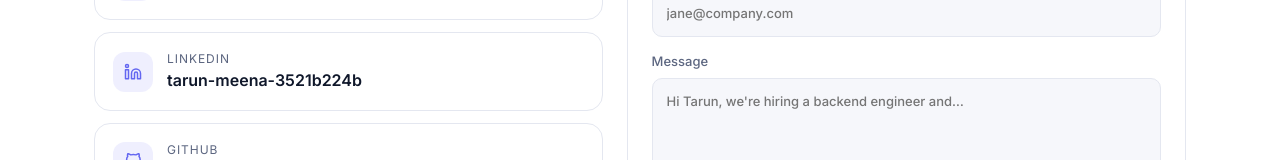
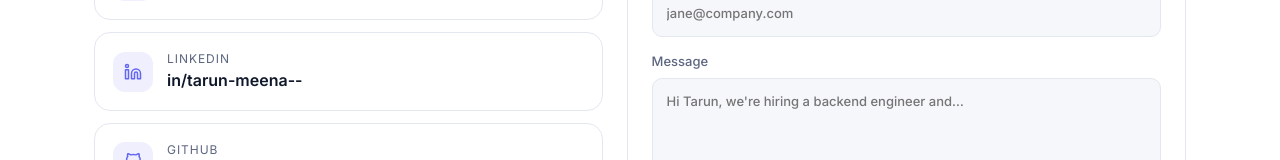
Before and after one commit to Tarunmeena656/portfolio, a React (Vite) app: page / in a window 1280 px wide. Shown: the part 9059-9219 px from the top of the page. Built offline with nearby package versions, Linux system fonts and the light colour scheme; no server answers.

Commit message:
Show new LinkedIn handle in the contact section

```diff
--- a/src/components/Contact.jsx
+++ b/src/components/Contact.jsx
@@ -27,7 +27,7 @@ export default function Contact() {
   const channels = [
     { icon: <FiMail />, label: "Email", value: profile.email, href: `mailto:${profile.email}` },
     { icon: <FiPhone />, label: "Phone", value: profile.phone, href: `tel:${profile.phone.replace(/\s/g, "")}` },
-    { icon: <FiLinkedin />, label: "LinkedIn", value: "tarun-meena-3521b224b", href: profile.linkedin },
+    { icon: <FiLinkedin />, label: "LinkedIn", value: "in/tarun-meena--", href: profile.linkedin },
     { icon: <FiGithub />, label: "GitHub", value: profile.githubUser, href: profile.github },
     { icon: <FiMapPin />, label: "Location", value: profile.location },
   ];
```
